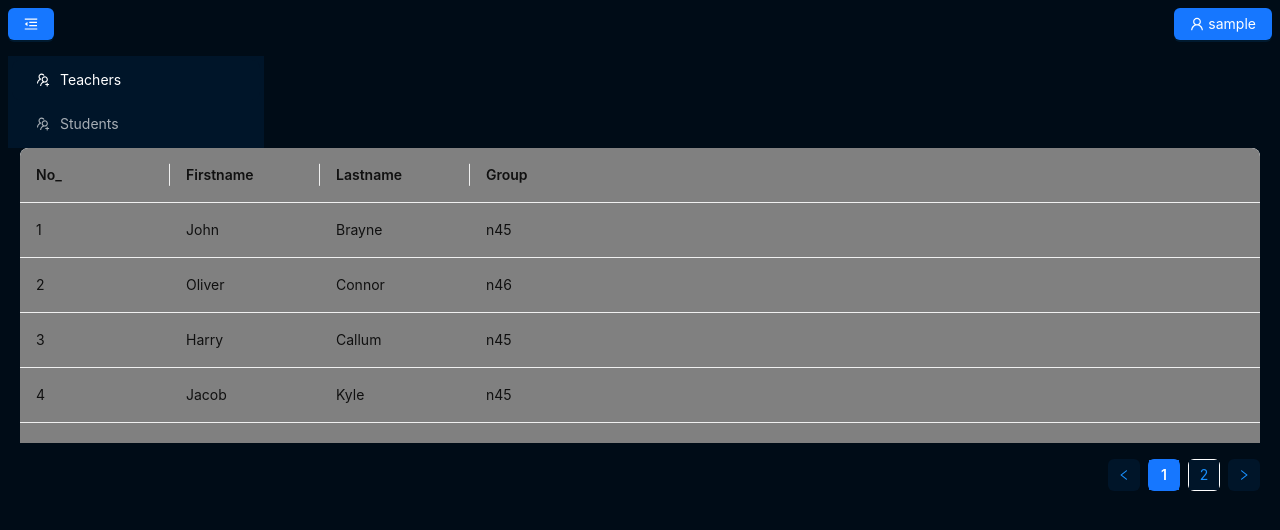
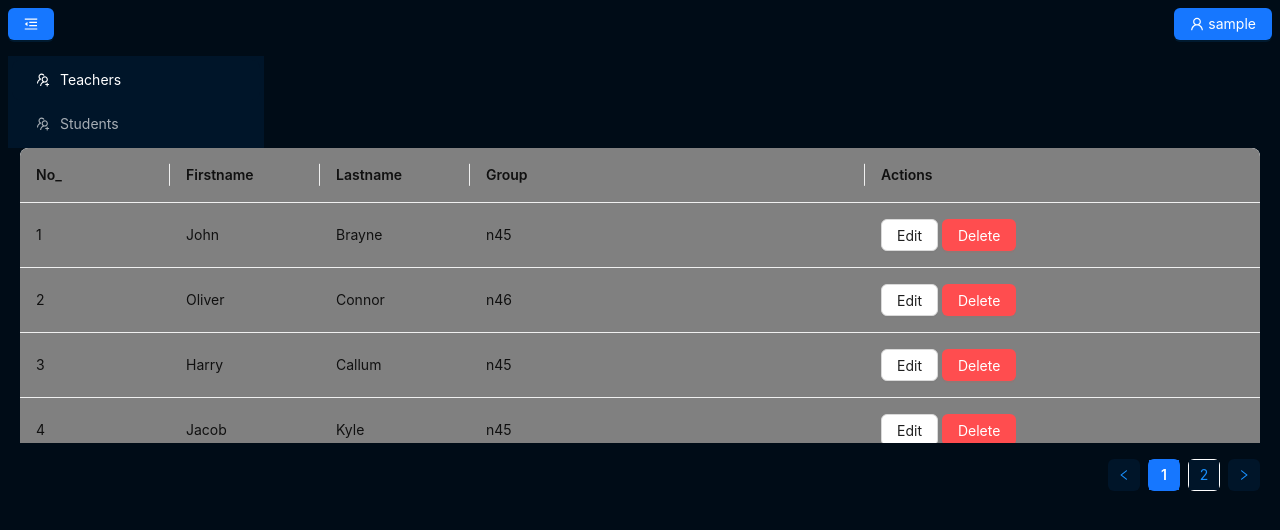
Before and after one commit to nurullohkochenskiy/n45lesson5homework, a React (Vite) app: page /students in a window 1280 px wide. Shown: the top 530 px of the page. Built offline with nearby package versions, Linux system fonts and the light colour scheme; data requests are answered from the project's data file; sample sign-in values are in the browser's storage.

Commit message:
delstudents

```diff
--- a/src/components/Studentlist.jsx
+++ b/src/components/Studentlist.jsx
@@ -1,5 +1,5 @@
 import React, { useEffect, useState } from "react";
-import { Table } from "antd";
+import { Table, Button } from "antd";
 import { useUsers } from "../context/UsersProvider";
 
 const Studentlist = () => {
@@ -24,18 +24,30 @@ const Studentlist = () => {
       title: "Group",
       dataIndex: "group",
     },
+    {
+      title: "Actions",
+      dataIndex: "actions",
+    },
   ];
 
 
-  const {students} = useUsers();
-
-  const data = students.map(({ firstname, lastname,  group }, index) => {
+  const {students,delStudent} = useUsers();
+  const Handleclick = (id) => {
+    delStudent(id);
+  };
+  const data = students.map(({id, firstname, lastname,  group }, index) => {
     return {
       key: index,
       index: index + 1,
       firstname: firstname,
       lastname: lastname,
       group: group ,
+      actions: (
+        <div>
+          <Button>Edit</Button>{" "}
+          <Button type="primary" danger onClick={() => Handleclick(id)}>Delete</Button>
+        </div>
+      ),
     };
   });
   return (
--- a/src/context/UsersProvider.jsx
+++ b/src/context/UsersProvider.jsx
@@ -28,11 +28,14 @@ export function UsersProvider({ children }) {
     setTeachers(newList);
   };
 
-
+  const delStudent = (id) => {
+    const newList = students.filter((student) => student.id !== id);
+    setStudents(newList);
+  };
   localStorage.setItem("teachers", JSON.stringify(teachers));
   localStorage.setItem("students", JSON.stringify(students));
   return (
-    <UsersContext.Provider value={{ teachers, students,delTeacher }}>
+    <UsersContext.Provider value={{ teachers, students,delTeacher,delStudent }}>
       {children}
     </UsersContext.Provider>
   );
```
